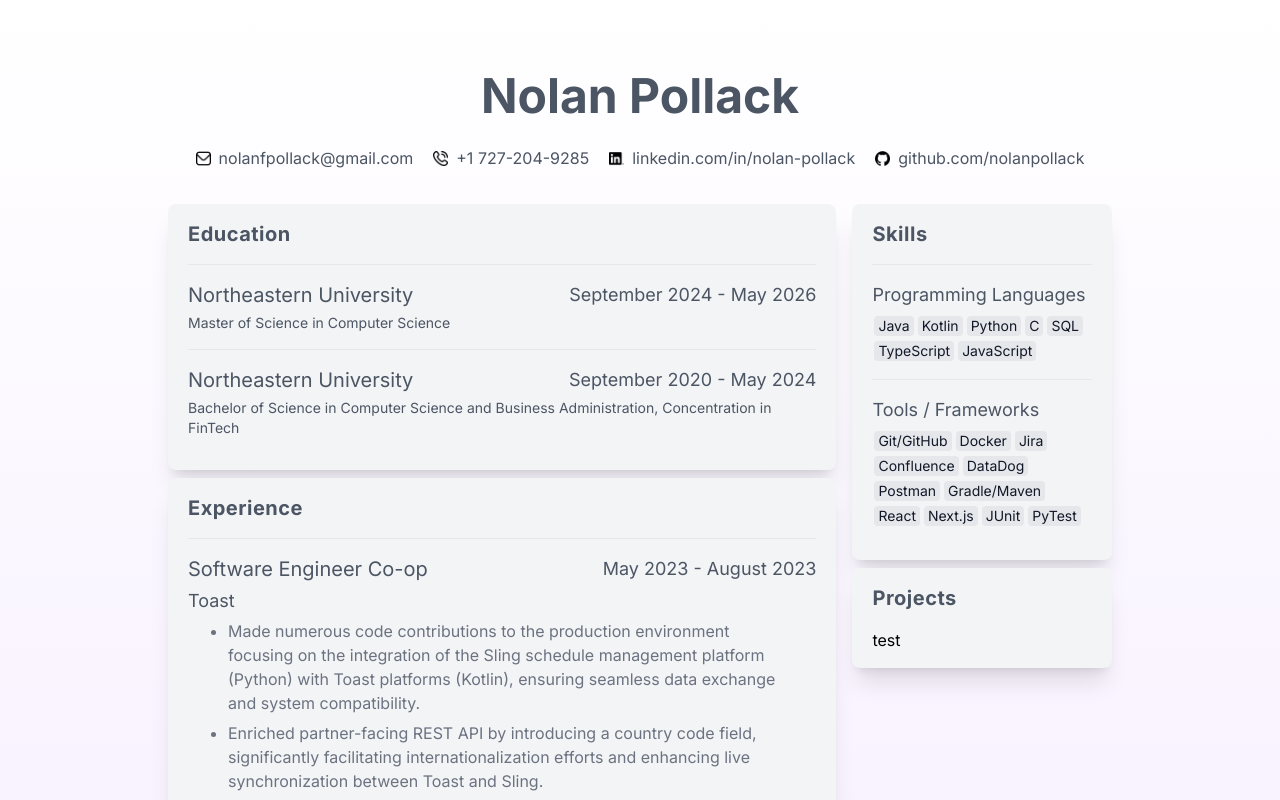
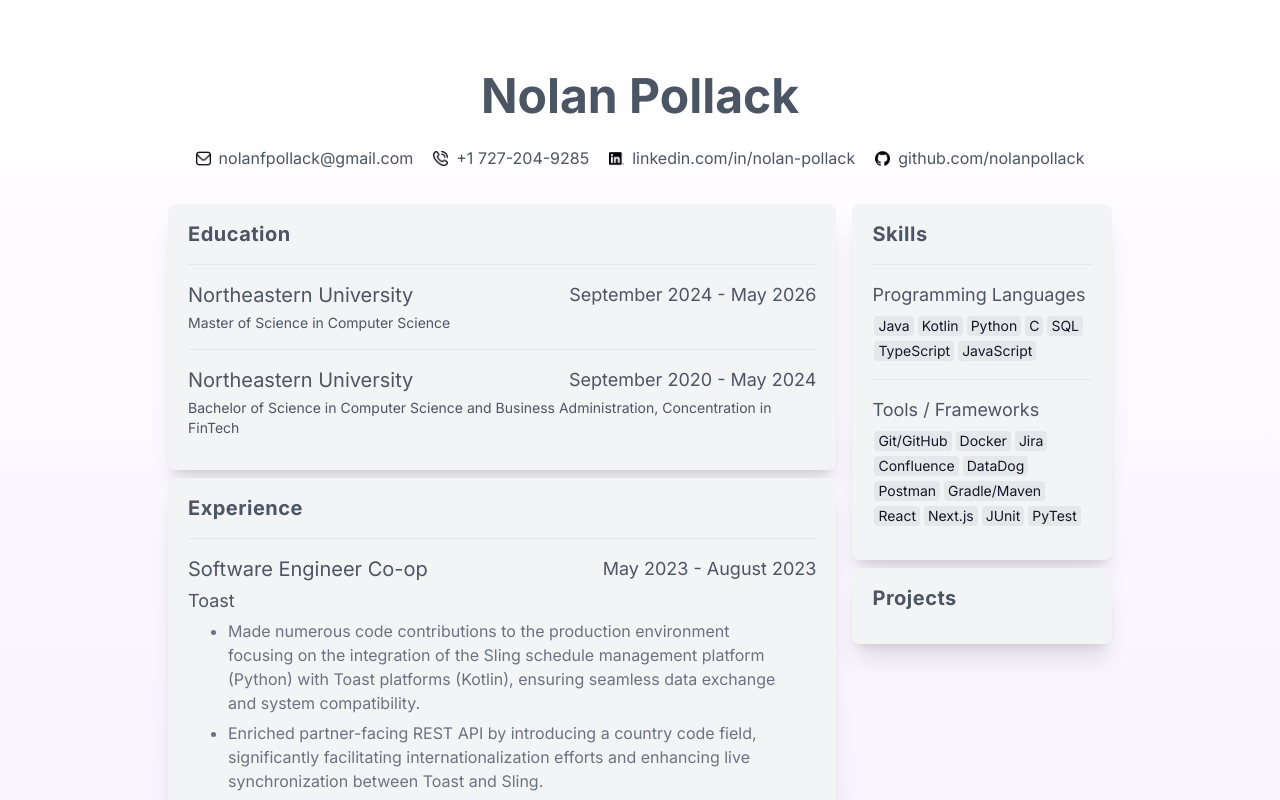
Before and after one commit to nolanpollack/resume, a Next.js app: page / in a window 1280 px wide. Shown: the top 800 px of the page. Built offline with nearby package versions, Linux system fonts and the light colour scheme.

Commit message:
fix react error

```diff
--- a/src/app/page.tsx
+++ b/src/app/page.tsx
@@ -159,7 +159,7 @@ function Skill({title}: { title: string }) {
 }
 
 function SkillCategory({title, skills}: { title: string, skills: string[] }) {
-    const skillItems = skills.map((skill) => <Skill title={skill}/>)
+    const skillItems = skills.map((skill, index) => <Skill key={index} title={skill}/>)
 
     return <div className="py-4">
         <H4 title={title}/>
@@ -185,7 +185,6 @@ function SkillsSection() {
 function ProjectsSection() {
     return <Box>
         <H2 title={"Projects"}/>
-        <p>test</p>
     </Box>
 }
 
```
